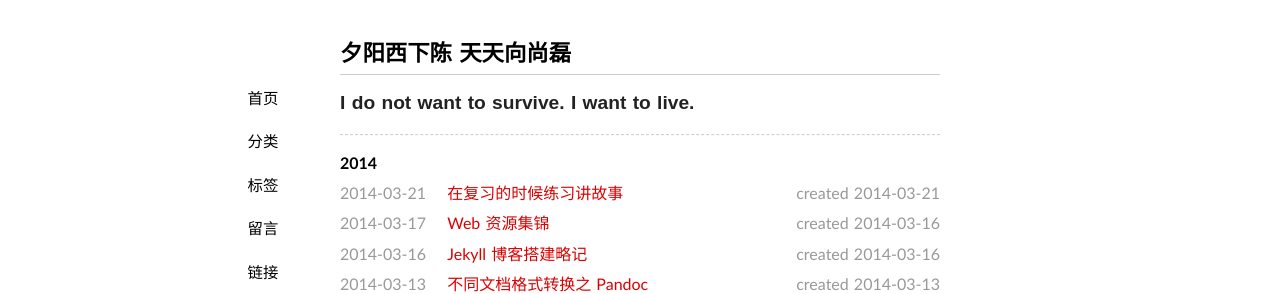
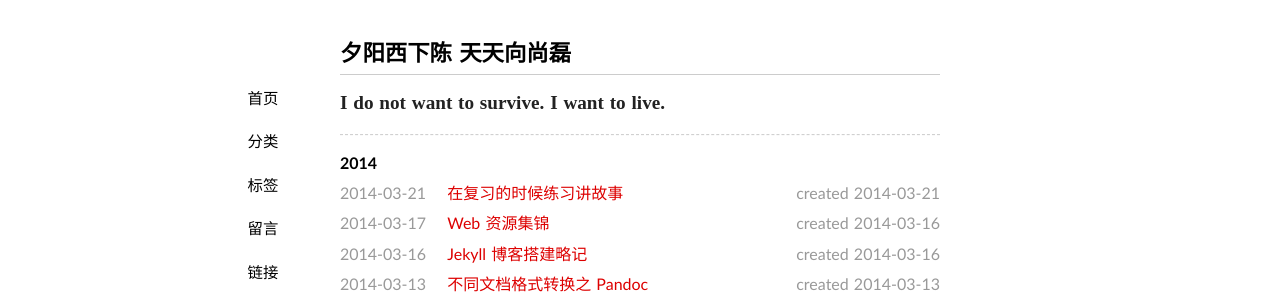
Before and after one commit to Xuezhiyuanlin/herechen.github.io, a Jekyll site: the page built from index.html, in a window 1280 px wide. Shown: the top 294 px of the page. Built offline with Jekyll 4.4.1, drawn with Linux system fonts in a browser that asks for light colours; some web fonts are replaced; Markdown is read by kramdown in place of the engine named in the settings; the list of posts is cut into pages by our own code.

Commit message:
herechen

```diff
--- a/_layouts/default.html
+++ b/_layouts/default.html
@@ -10,6 +10,7 @@
     <link rel="stylesheet" href="/media/css/style.css" />
     <link rel="stylesheet" href="/media/css/highlight.css" />
     <link rel="stylesheet" type="text/css" href="/media/css/prettify.css" />
+    <link rel="stylesheet" href="//brick.a.ssl.fastly.net/Alegreya:400,700/Open+Sans:400,700">
 
     <script type="text/javascript" src="/media/js/jquery-1.7.1.min.js"></script>
     <!--代码高亮-->
--- a/index.html
+++ b/index.html
@@ -3,7 +3,7 @@ title: 夕阳西下陈 天天向尚磊
 layout: page
 ---
 
-<h3> {{site.quote}} </h3>
+<h3 id="quote"> {{site.quote}} </h3>
 <hr>
 
 <ul class="listing">
--- a/media/css/style.css
+++ b/media/css/style.css
@@ -241,3 +241,8 @@ background: #83BF73;
 #instantclick-bar {
   background: #dd0000;
 }
+
+#quote {
+	font-family: "Alegreya";
+	font-weight: 700;
+}
```
